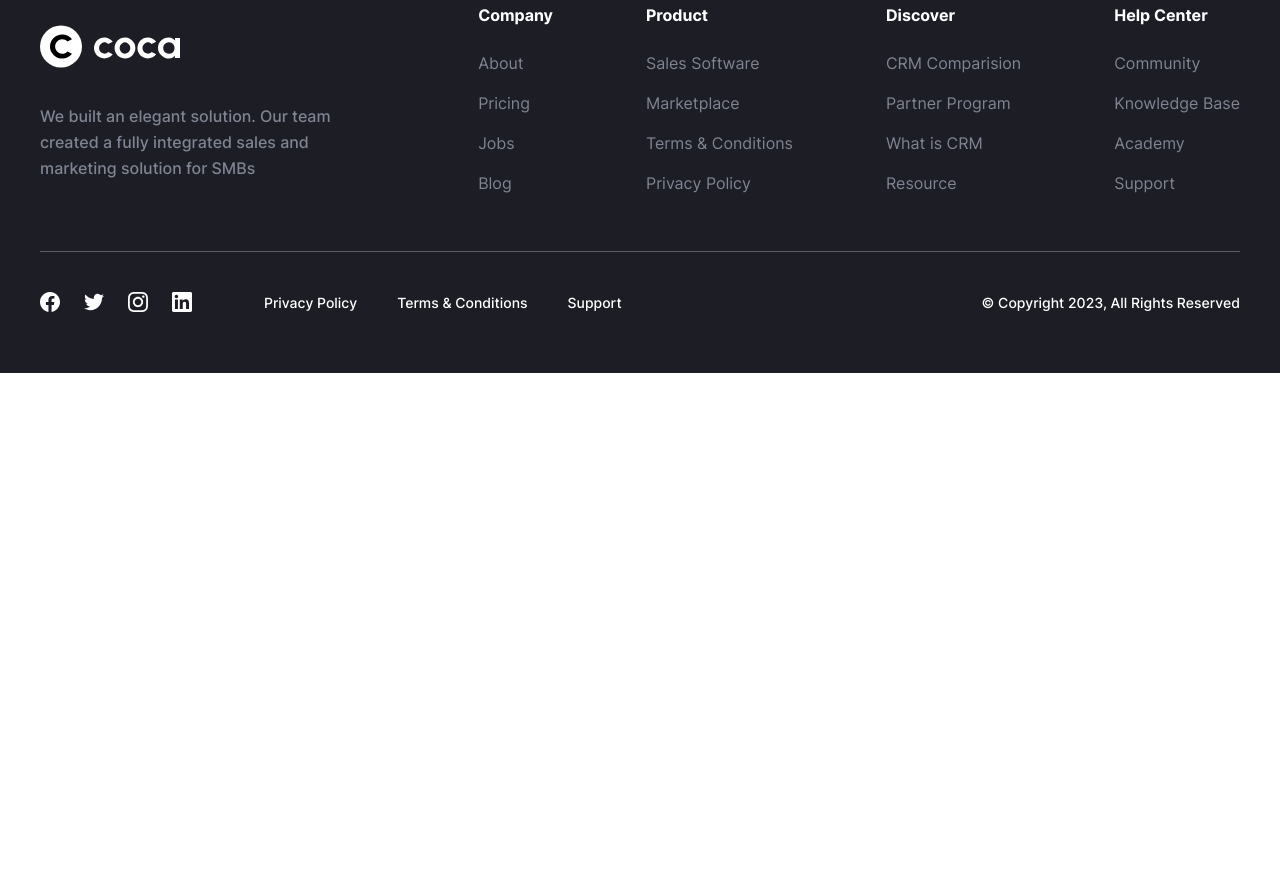
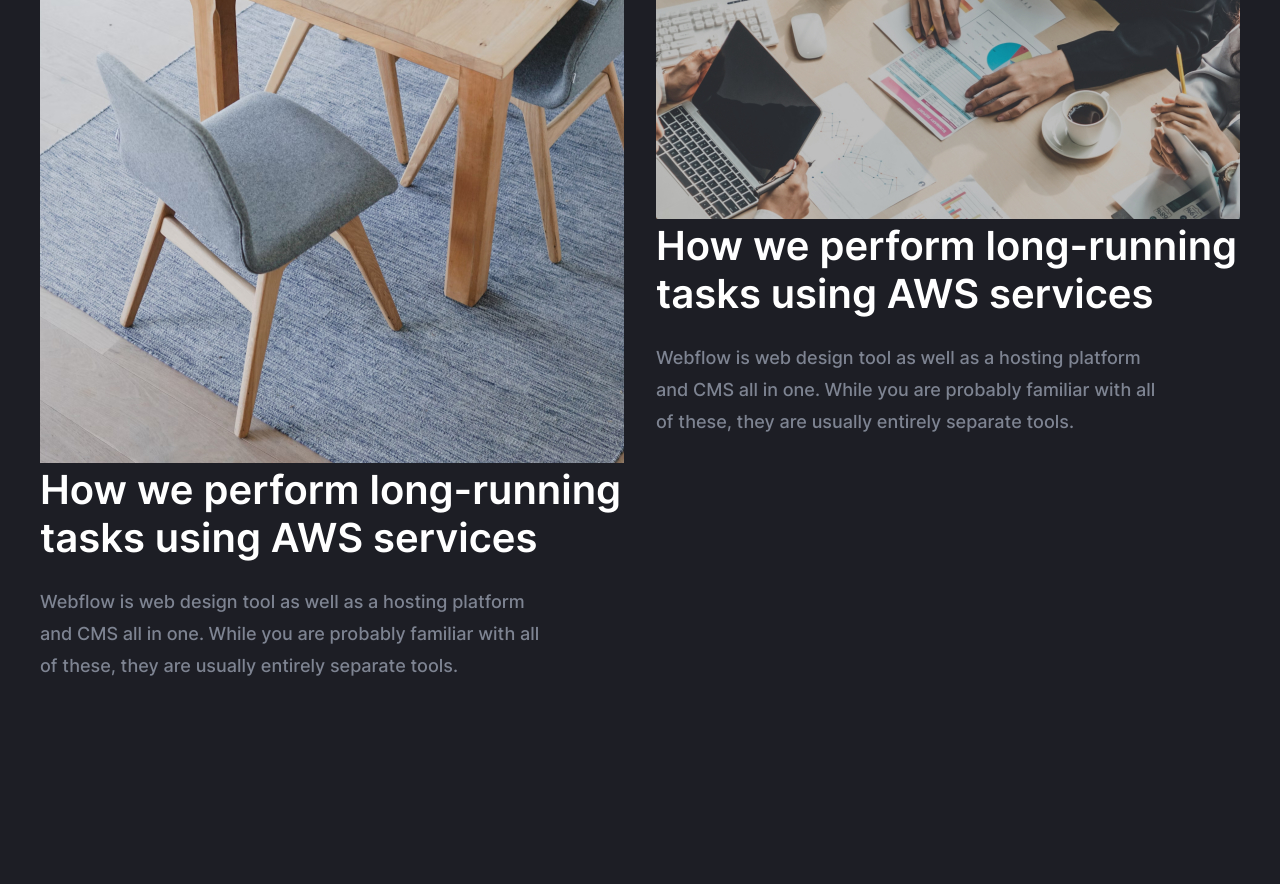
Before and after one commit to TIKI133/homework-coca, a website built with Vite: page src/blog.html in a window 1280 px wide. Shown: the part 1976-2860 px from the top of the page. Before the commit the page ends 2349 px from the top, so only its background shows below. Built offline with nearby package versions, Linux system fonts and the light colour scheme.

Commit message:
Created section

```diff
--- a/src/html/components/blog/descr.html
+++ b/src/html/components/blog/descr.html
@@ -1,5 +1,33 @@
 <section class="descr">
-    <div class="container">
-
+  <div class="container">
+    <div class="descr__head">
+      <div class="descr__content-top">
+        <div class="descr__content-img">
+          <img src="./assets/image/table.jpg" alt="table and laptop" />
+          <h2 class="descr__img-title">
+            How we perform long-running tasks using AWS services
+          </h2>
+          <p class="descr__img-subtitle">
+            Webflow is web design tool as well as a hosting platform and CMS all
+            in one. While you are probably familiar with all of these, they are
+            usually entirely separate tools.
+          </p>
+        </div>
+        <div class="descr__content-img">
+          <img
+            src="./assets/image/man-conference.jpg"
+            alt="A man is sitting at a conference"
+          />
+          <h2 class="descr__img-title">
+            How we perform long-running tasks using AWS services
+          </h2>
+          <p class="descr__img-subtitle">
+            Webflow is web design tool as well as a hosting platform and CMS all
+            in one. While you are probably familiar with all of these, they are
+            usually entirely separate tools.
+          </p>
+        </div>
+      </div>
     </div>
+  </div>
 </section>
--- a/src/scss/components/blog/descr.scss
+++ b/src/scss/components/blog/descr.scss
@@ -0,0 +1,35 @@
+.descr {
+  padding: 120px 0;
+  background-color: var(--black-bg-color);
+
+  &__content {
+    &-top {
+      display: flex;
+      gap: 32px;
+      margin-bottom: 159px;
+    }
+
+    &-img {
+      max-width: 584px;
+    }
+  }
+
+  &__img {
+    &-title {
+      margin-bottom: 24px;
+      max-width: 583px;
+      font-weight: 600;
+      font-size: 40px;
+      line-height: 120%;
+      color: var(--neutral-color-10);
+    }
+
+    &-subtitle {
+      max-width: 515px;
+      font-weight: 500;
+      font-size: 18px;
+      line-height: 32px;
+      color: var(--neutral-color-150);
+    }
+  }
+}
```
Also changed, not shown: src/assets/image/man-conference.jpg (added), src/assets/image/man-meeting.jpg (added), src/assets/image/people.jpg (added), src/assets/image/table.jpg (added).
